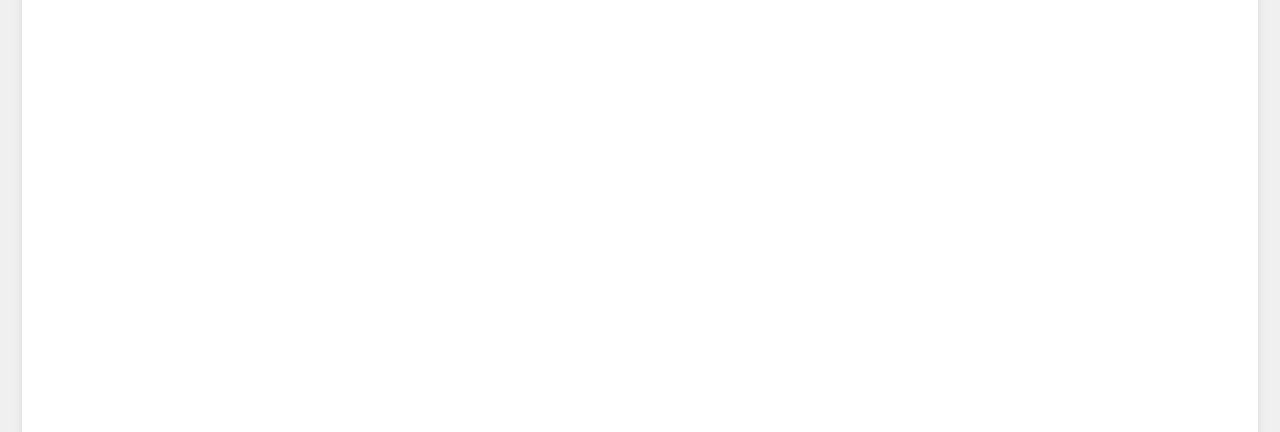
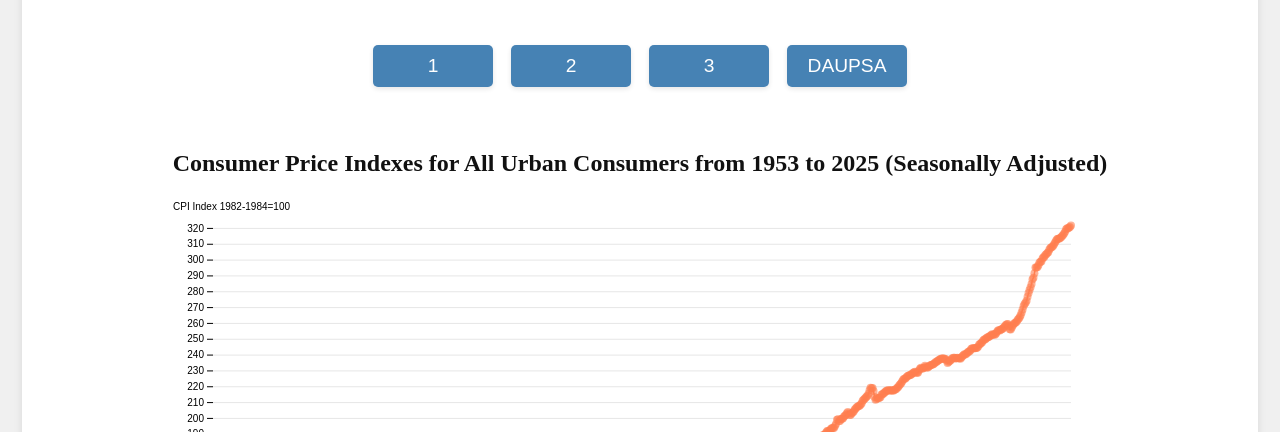
Before and after one commit to StrawHatAaron/CS416-Narrative-Visualization, a plain HTML site: page index.html in a window 1280 px wide. Shown: the part 57-489 px from the top of the page. Drawn offline with nearby package versions, Linux system fonts and the light colour scheme.

Commit message:
ughhhhhhhhhh

```diff
--- a/index.css
+++ b/index.css
@@ -2,9 +2,21 @@ body {
   margin: 0;
   padding: 0;
   display: flex;
-  align-items: center;
+  flex-direction: row;
   justify-content: center;
   background-color: #f0f0f0;
+}
+
+div#container {
+  display: flex;
+  flex-direction: column;
+  align-items: center;
+  padding: 10px;
+  background-color: white;
+  border-radius: 8px;
+  box-shadow: 0 4px 8px rgba(0, 0, 0, 0.1);
+  width: 95%;
+  overflow-y: auto;
 }
 
 h1 {
@@ -27,7 +39,7 @@ div#chart-area {
   flex-direction: column;
   align-items: center;
   width: 80%;
-  margin-top: 500px;
+  margin-top: 20px;
 }
 
 button{
@@ -58,17 +70,7 @@ div#controls {
 
 }
 
-div#container {
-  display: flex;
-  flex-direction: column;
-  align-items: center;
-  padding: 10px;
-  background-color: white;
-  border-radius: 8px;
-  box-shadow: 0 4px 8px rgba(0, 0, 0, 0.1);
-  width: 95%;
-  padding-top: 500px;
-}
+
 
 div#svg-container {
   display: flex;
@@ -79,17 +81,17 @@ div#svg-container {
   height: 100%;
 }
 
-label#svg-legend {
+/* label#svg-legend {
   font-size: 1em;
   color: #333;
   text-align: right;
-}
+} */
 
-div#label-container {
-  margin-top: 50px;
-  width: 80%;
-  display: flex;
-  justify-content: flex-end;
+div#legend-container {
+  margin-top: 0px;
+  width: 100%;
+  /* display: flex;
+  justify-content: flex-start; */
 }
 
 svg{
--- a/index.html
+++ b/index.html
@@ -12,11 +12,8 @@
       <h1>Economic Analysis of USA's Domestic Autos</h1>
     </div>
     <div id="chart-area">
-      <div id="description">
-        <h2><!-- empty heading managed by index.js --></h2>
-      </div>
+
       <div id="svg-buttons-container">
-
         <div id="controls">
           <button data-type="one">1</button>
           <button data-type="two">2</button>
@@ -29,9 +26,12 @@
         <div id="svg-container">
 
           <div>
-            <div id="label-container">
+            <div id="description">
+              <h2><!-- empty heading managed by index.js --></h2>
+            </div>
+            <div id="legend-container">
             <label id="svg-title">
-              <svg id="legend">
+              <svg id="legend-cpi">
                 <!-- sometimes a legend will be shown by index.js -->
               </svg>
             </label>
@@ -40,16 +40,33 @@
               <!-- empty svg canvas managed by index.js -->
             </svg>
           </div>
+
           <div>
+            <div id="description">
+              <h2><!-- empty heading managed by index.js --></h2>
+            </div>
+            <div id="legend-container">
+            <label id="svg-title">
+              <svg id="legend-sales">
+                <!-- sometimes a legend will be shown by index.js -->
+              </svg>
+            </label>
+            </div>
             <svg id="graph-sales">
               <!-- empty svg canvas managed by index.js -->
             </svg>
           </div>
+
           <div>
+            <div id="description">
+              <h2><!-- empty heading managed by index.js --></h2>
+            </div>
             <svg id="graph-production">
               <!-- empty svg canvas managed by index.js -->
             </svg>
           </div>
+
+
         </div>
       </div>
     </div>
--- a/index.js
+++ b/index.js
@@ -48,7 +48,7 @@ async function main() {
     const marginBottom = 30;
     const marginLeft = 40;
 
-    // Create the SVG containers.
+    // Create the SVG containers for all three graphs.
     const svg_cpi = d3.select("svg#graph-cpi")
                 .attr("width", width)
                 .attr("height", height)
@@ -57,13 +57,22 @@ async function main() {
     const svg_sales = d3.select("svg#graph-sales").style("display", "none");
     const svg_production = d3.select("svg#graph-production").style("display", "none");
 
-    const svg_legend = d3.select("svg#legend")
+
+
+    // Create the SVG container for the legends CPI and Sales.
+    const svg_legend_cpi = d3.select("svg#legend-cpi")
         .attr("width", 200)
         .attr("height", 100)
         .attr("viewBox", [0, 0, 200, 100]);
+    const svg_legend_sales = d3.select("svg#legend-sales").style("display", "none");
 
+
+
+    // Need to create heading for the graphs too
     const h2 = d3.select("h2")
         .style("text-align", "center");
+
+
 
     // declare variables for Consumer Price Indexes for All Urban Consumers
     const cpiAllItemsData = await fetchCPIData();
@@ -84,12 +93,15 @@ async function main() {
         svg_cpi.selectAll("*").remove();
         svg_sales.selectAll("*").remove();
         svg_production.selectAll("*").remove();
-        svg_legend.selectAll("*").remove();
+        svg_legend_cpi.selectAll("*").remove();
+        svg_legend_sales.selectAll("*").remove();
         h2.select("*").remove();
 
         svg_cpi.style("display", "none");
         svg_sales.style("display", "none");
         svg_production.style("display", "none");
+        svg_legend_cpi.style("display", "none");
+        svg_legend_sales.style("display", "none");
     }
 
     function drawGraphBounds(svg, x, y, label) {
@@ -158,10 +170,38 @@ async function main() {
     }
 
 
+    // function drawGraphLegend(svg, items) {
+    //     const legend = svg.append("g")
+    //         .attr("transform", "translate(20,20)");
+    //     items.forEach((item, i) => {
+    //         const y = i * 20;
+    //         legend.append("circle")
+    //             .attr("cx", 0)
+    //             .attr("cy", y)
+    //             .attr("r", 6)
+    //             .style("fill", item.color);
+    //         legend.append("text")
+    //             .attr("x", 12)
+    //             .attr("y", y + 4)
+    //             .text(item.label)
+    //             .style("font-size", "12px")
+    //             .attr("alignment-baseline", "middle");
+    //     });
+    // }
+
+    // function drawGraphHeader(svg, title) {
+    //     svg.append("text")
+    //         .attr("x", width / 2)
+    //         .attr("y", marginTop - 10)
+    //         .text(title)
+    //         .style("font-size", "16px")
+    //         .style("font-weight", "bold")
+    //         .attr("text-anchor", "middle");
+    // }
+
     // Function to draw the chart for Consumer Price Indexes for All Urban Consumers.
     function drawChartCPI() {
-        svg_cpi.select("svg#graph-cpi").attr("width", width)
-                .attr("height", height)
+        svg_cpi.attr("height", height)
                 .attr("viewBox", [0, 0, width, height])
                 .attr("style", "max-width: 100%; height: auto; height: intrinsic;");
         // Declare the x (horizontal position) scale for New Vehicles.
@@ -175,25 +215,35 @@ async function main() {
         drawLineAddPoints(svg_cpi, cpiNewVehiclesData, x_auto_CPI, y, "steelblue", "CUSR0000SETA01", "CPI Index 1982-1984=100");
         // Draw the line and points for Domestic Light Weight Truck Sales (DLTRUCKSNSA).
         drawLineAddPoints(svg_cpi, cpiAllItemsData, x_CPI, y, "coral", "CPIAUCSL", "CPI Index 1982-1984=100");
+
+
+
         // Add a legend to differentiate between the two lines CUSR0000SETA01 and CPIAUCSL.
-        const legend = svg_legend.append("g")
-            .attr("transform", "translate(20,20)");
+        svg_legend_cpi.append("g").attr("transform", "translate(0,0)")
+                        .attr("width", 200)
+                        .attr("height", 100)
+                        .attr("viewBox", [0, 0, 200, 100]).style("display", "inline")    ;
+
+        // Create legend items for the two lines.
         const items = [ { color: "steelblue", label: "New Vehicles in U.S. City Average (CUSR0000SETA01)" },
                         { color: "coral", label: "All Items in U.S. City Average (CPIAUCSL)" }];
         items.forEach((item, i) => {
             const y = i * 20;
-            legend.append("circle")
+            svg_legend_cpi.append("circle")
                 .attr("cx", 0)
                 .attr("cy", y)
                 .attr("r", 6)
                 .style("fill", item.color);
-            legend.append("text")
+            svg_legend_cpi.append("text")
                 .attr("x", 12)
                 .attr("y", y + 4)
                 .text(item.label)
                 .style("font-size", "12px")
                 .attr("alignment-baseline", "middle");
         });
+
+
+        // Add a title to the chart.
         h2.text("Consumer Price Indexes for All Urban Consumers from 1953 to 2025 (Seasonally Adjusted)");
     }
 
```
Lines whose indentation alone changed are shown as unchanged.
